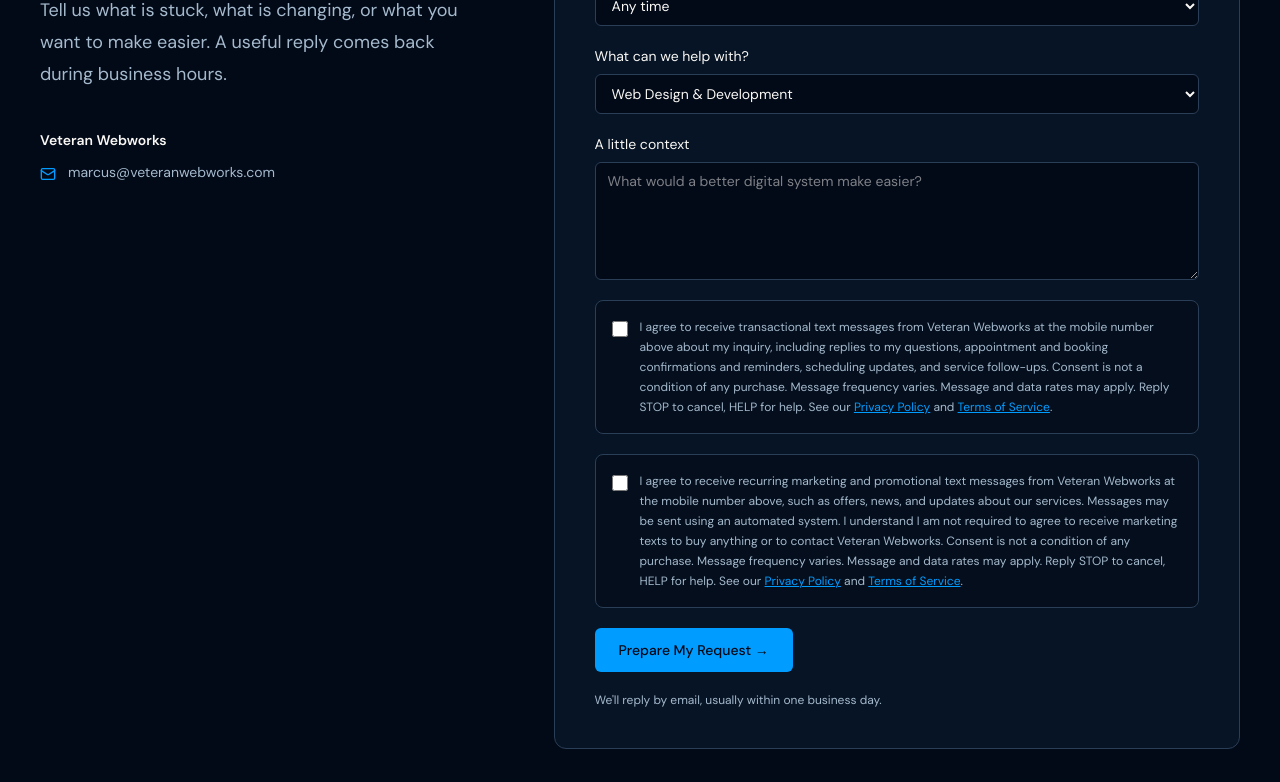
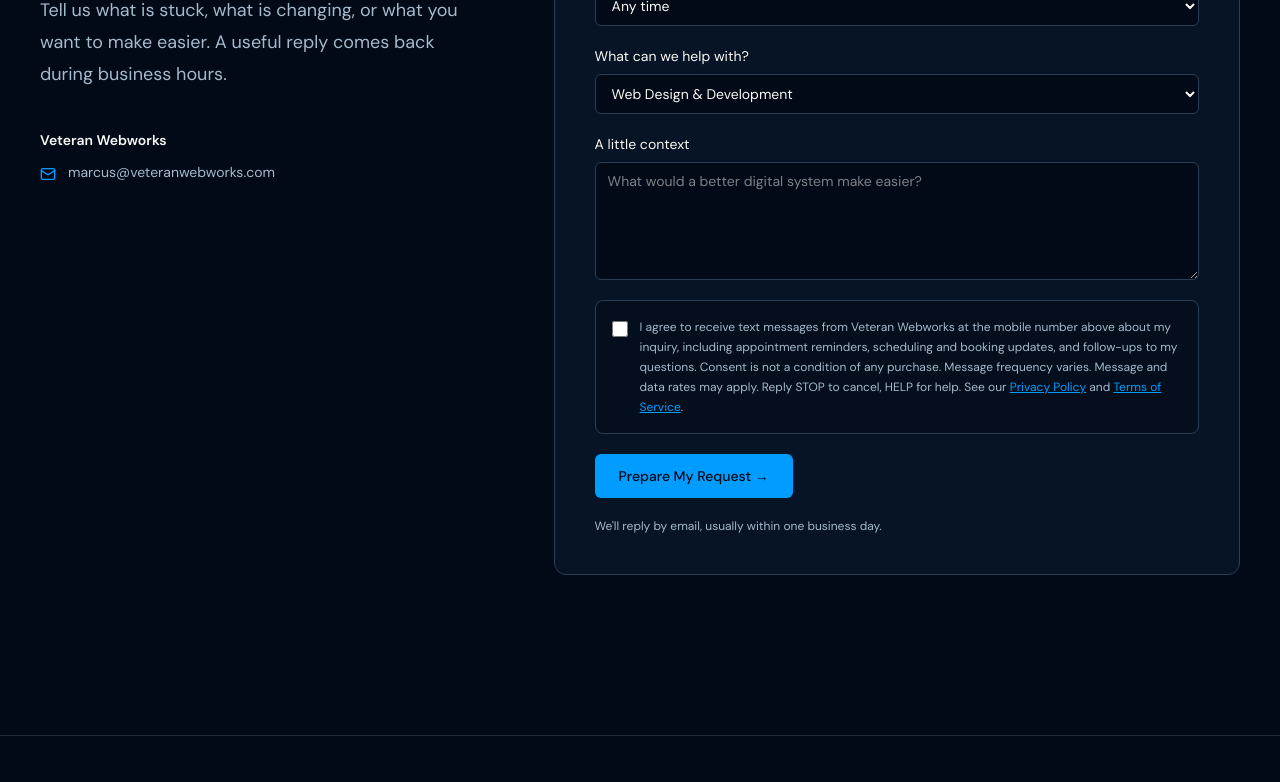
Before and after one commit to MarcDev357/GVWW-website, a React (Vite) app: page /contact in a window 1280 px wide. Shown: the part 679-1461 px from the top of the page. Built offline with nearby package versions, Linux system fonts and the light colour scheme.

Commit message:
Revert "Split SMS consent into separate transactional and marketing opt-ins"
This reverts commit 288ff2a4eea9ff882b3f94559400b5dee9344c7b.

```diff
--- a/src/data/business.js
+++ b/src/data/business.js
@@ -13,10 +13,6 @@ export const BUSINESS = {
   legalUpdated: "",
 };
 
-export const SMS_CONSENT_VERSION = "2026-10-03-split-v2";
+export const SMS_CONSENT_VERSION = "2026-10-03-transactional-v1";
 
-const SMS_TAIL = "Consent is not a condition of any purchase. Message frequency varies. Message and data rates may apply. Reply STOP to cancel, HELP for help.";
-
-export const SMS_TRANSACTIONAL_TEXT = `I agree to receive transactional text messages from ${BUSINESS.name} at the mobile number above about my inquiry, including replies to my questions, appointment and booking confirmations and reminders, scheduling updates, and service follow-ups. ${SMS_TAIL}`;
-
-export const SMS_MARKETING_TEXT = `I agree to receive recurring marketing and promotional text messages from ${BUSINESS.name} at the mobile number above, such as offers, news, and updates about our services. Messages may be sent using an automated system. I understand I am not required to agree to receive marketing texts to buy anything or to contact ${BUSINESS.name}. ${SMS_TAIL}`;
+export const SMS_CONSENT_TEXT = `I agree to receive text messages from ${BUSINESS.name} at the mobile number above about my inquiry, including appointment reminders, scheduling and booking updates, and follow-ups to my questions. Consent is not a condition of any purchase. Message frequency varies. Message and data rates may apply. Reply STOP to cancel, HELP for help.`;
--- a/src/pages/Contact.jsx
+++ b/src/pages/Contact.jsx
@@ -2,7 +2,7 @@ import { useState } from "react";
 import { Link } from "@tanstack/react-router";
 import { Mail, Phone, MapPin } from "lucide-react";
 import Layout from "../components/Layout";
-import { BUSINESS, SMS_TRANSACTIONAL_TEXT, SMS_MARKETING_TEXT, SMS_CONSENT_VERSION } from "../data/business";
+import { BUSINESS, SMS_CONSENT_TEXT, SMS_CONSENT_VERSION } from "../data/business";
 import { SERVICE_NAMES } from "../data/services";
 import logo from "../assets/veteran-webworks-logo.png";
 
@@ -20,10 +20,9 @@ export default function Contact() {
       return;
     }
     const smsConsent = form.get("sms_consent") === "on";
-    const smsMarketing = form.get("sms_marketing_consent") === "on";
     const phone = String(form.get("phone") ?? "").trim();
-    if ((smsConsent || smsMarketing) && phone.replace(/\D/g, "").length < 10) {
-      setError("Add your mobile number to receive text messages, or uncheck the text message boxes.");
+    if (smsConsent && phone.replace(/\D/g, "").length < 10) {
+      setError("Add your mobile number to receive text messages, or uncheck the text message box.");
       return;
     }
     setError("");
@@ -38,13 +37,9 @@ export default function Contact() {
         phone,
         ...(smsConsent && {
           sms_consent: true,
-          sms_consent_text: SMS_TRANSACTIONAL_TEXT,
+          sms_consent_text: SMS_CONSENT_TEXT,
+          sms_consent_version: SMS_CONSENT_VERSION,
         }),
-        ...(smsMarketing && {
-          sms_marketing_consent: true,
-          sms_marketing_consent_text: SMS_MARKETING_TEXT,
-        }),
-        ...((smsConsent || smsMarketing) && { sms_consent_version: SMS_CONSENT_VERSION }),
         best_time: String(form.get("best_time") ?? ""),
         service: String(form.get("service") ?? ""),
         message: String(form.get("message") ?? ""),
@@ -177,24 +172,19 @@ export default function Contact() {
                 />
               </label>
 
-              {[
-                ["sms_consent", SMS_TRANSACTIONAL_TEXT],
-                ["sms_marketing_consent", SMS_MARKETING_TEXT],
-              ].map(([id, text]) => (
-                <div key={id} className="flex items-start gap-3 rounded-lg border border-border bg-background/50 p-4">
+              <div className="flex items-start gap-3 rounded-lg border border-border bg-background/50 p-4">
                 <input
-                    id={id}
-                    name={id}
+                  id="sms_consent"
+                  name="sms_consent"
                   type="checkbox"
                   className="mt-1 size-4 shrink-0 accent-[var(--color-primary)]"
                 />
-                  <label htmlFor={id} className="text-xs leading-5 text-muted-foreground">
-                    {text} See our{" "}
+                <label htmlFor="sms_consent" className="text-xs leading-5 text-muted-foreground">
+                  {SMS_CONSENT_TEXT} See our{" "}
                   <Link to="/privacy" className="text-primary underline">Privacy Policy</Link> and{" "}
                   <Link to="/terms" className="text-primary underline">Terms of Service</Link>.
                 </label>
               </div>
-              ))}
 
               {error && (
                 <p className="text-sm text-destructive" role="alert">
--- a/src/pages/Privacy.jsx
+++ b/src/pages/Privacy.jsx
@@ -9,9 +9,8 @@ export default function Privacy() {
       <LegalSection title="Text messaging and mobile information">
         <p>
           If you give {BUSINESS.name} your mobile number and agree to receive text messages, we use that number only
-          to send you the text messages you agreed to: transactional messages about your inquiry (replies, appointment
-          reminders, scheduling and booking updates, follow-ups) and, only if you separately opted in, marketing and
-          promotional messages. Each type has its own opt-in, and you can agree to one without the other.
+          to message you about your inquiry, including appointment reminders, scheduling and booking updates, and
+          follow-ups to your questions.
         </p>
         <p>
           <strong className="text-foreground">
@@ -24,7 +23,7 @@ export default function Privacy() {
           example, our messaging platform), only so they can perform services for us and not for their own marketing.
         </p>
         <p>
-          You can stop all text messages at any time by replying STOP. Reply HELP for help. Message frequency varies, and
+          You can stop text messages at any time by replying STOP. Reply HELP for help. Message frequency varies, and
           message and data rates may apply. See our <Link to="/terms" className="text-primary underline">Terms of Service</Link> for the full
           text messaging terms.
         </p>
--- a/src/pages/Terms.jsx
+++ b/src/pages/Terms.jsx
@@ -10,16 +10,14 @@ export default function Terms() {
         <p>By agreeing to receive text messages on our contact form, you agree to these program terms.</p>
         <ul className="list-disc space-y-3 pl-6">
           <li>
-            <strong className="text-foreground">Program:</strong> {BUSINESS.smsProgramName}. {BUSINESS.name} sends two
-            kinds of text messages, each with its own opt-in on our contact form: (1) transactional messages, such as
-            replies to inquiries, appointment and booking confirmations and reminders, scheduling updates, and
-            service follow-ups; and (2) recurring marketing and promotional messages, such as offers, news, and
-            updates about our services. You can opt in to either or both. Marketing messages may be sent using an
-            automated system.
+            <strong className="text-foreground">Program:</strong> {BUSINESS.smsProgramName}. {BUSINESS.name} sends
+            transactional text messages to people who opt in: replies to inquiries, appointment reminders,
+            scheduling and booking updates, and service follow-ups. We do not send promotional or marketing texts
+            under this program.
           </li>
           <li>
             <strong className="text-foreground">Consent:</strong> Consent is optional and is not a condition of any
-            purchase. Agreeing to transactional messages does not enroll you in marketing messages.
+            purchase.
           </li>
           <li>
             <strong className="text-foreground">Message frequency:</strong> Message frequency varies with your
@@ -30,8 +28,8 @@ export default function Terms() {
             mobile carrier for details.
           </li>
           <li>
-            <strong className="text-foreground">Opt out:</strong> Reply STOP at any time to cancel all text messages. We
-            will send one message to confirm, and you will receive no further texts. To join again, opt in on our contact form as
+            <strong className="text-foreground">Opt out:</strong> Reply STOP at any time to cancel. We will send one
+            message to confirm, and you will receive no further texts. To join again, opt in on our contact form as
             you did the first time.
           </li>
           <li>
```
Also changed, not shown: 1 other file (tests, documents, lock files or other folders). Lines whose indentation alone changed are shown as unchanged.
